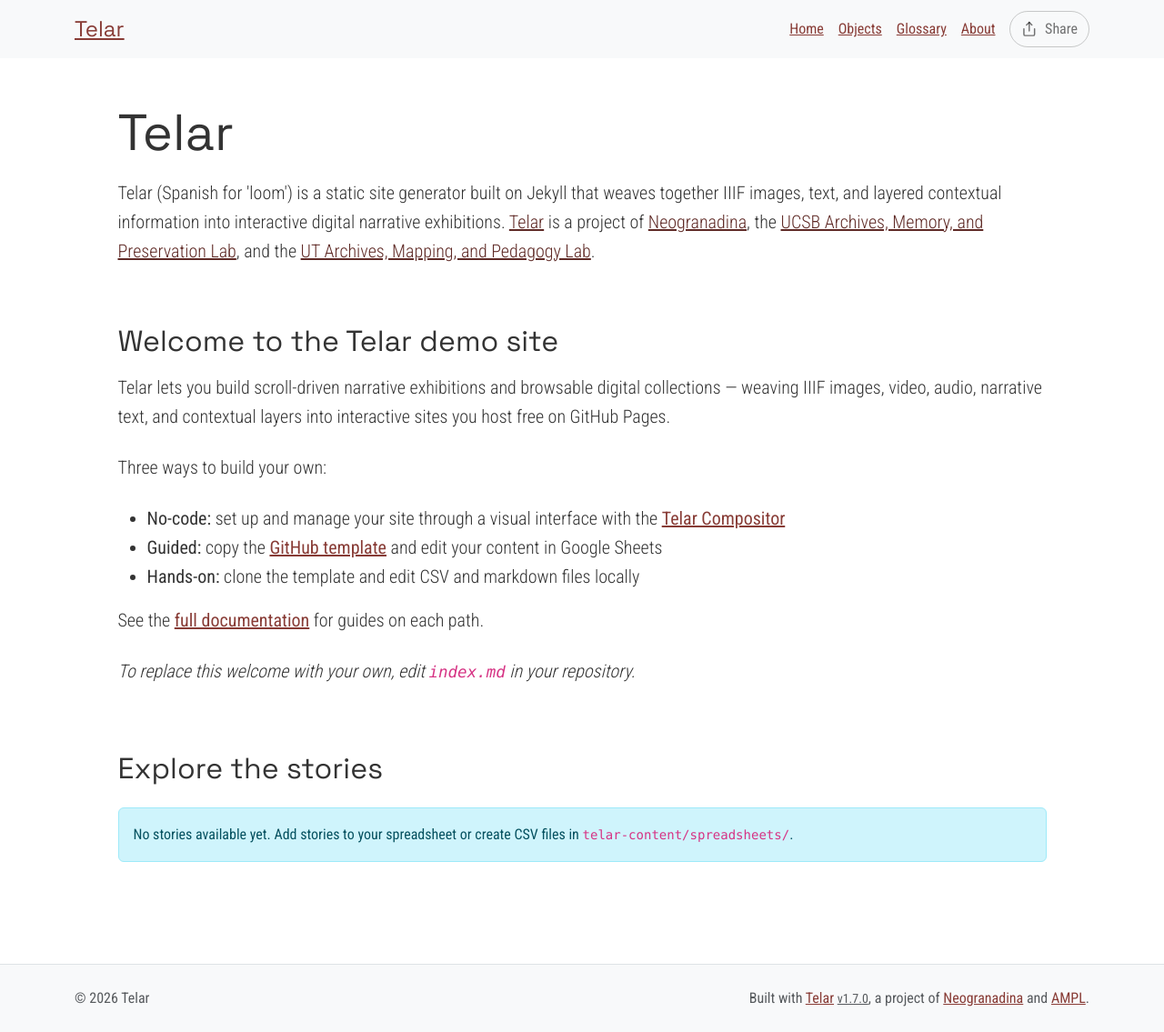
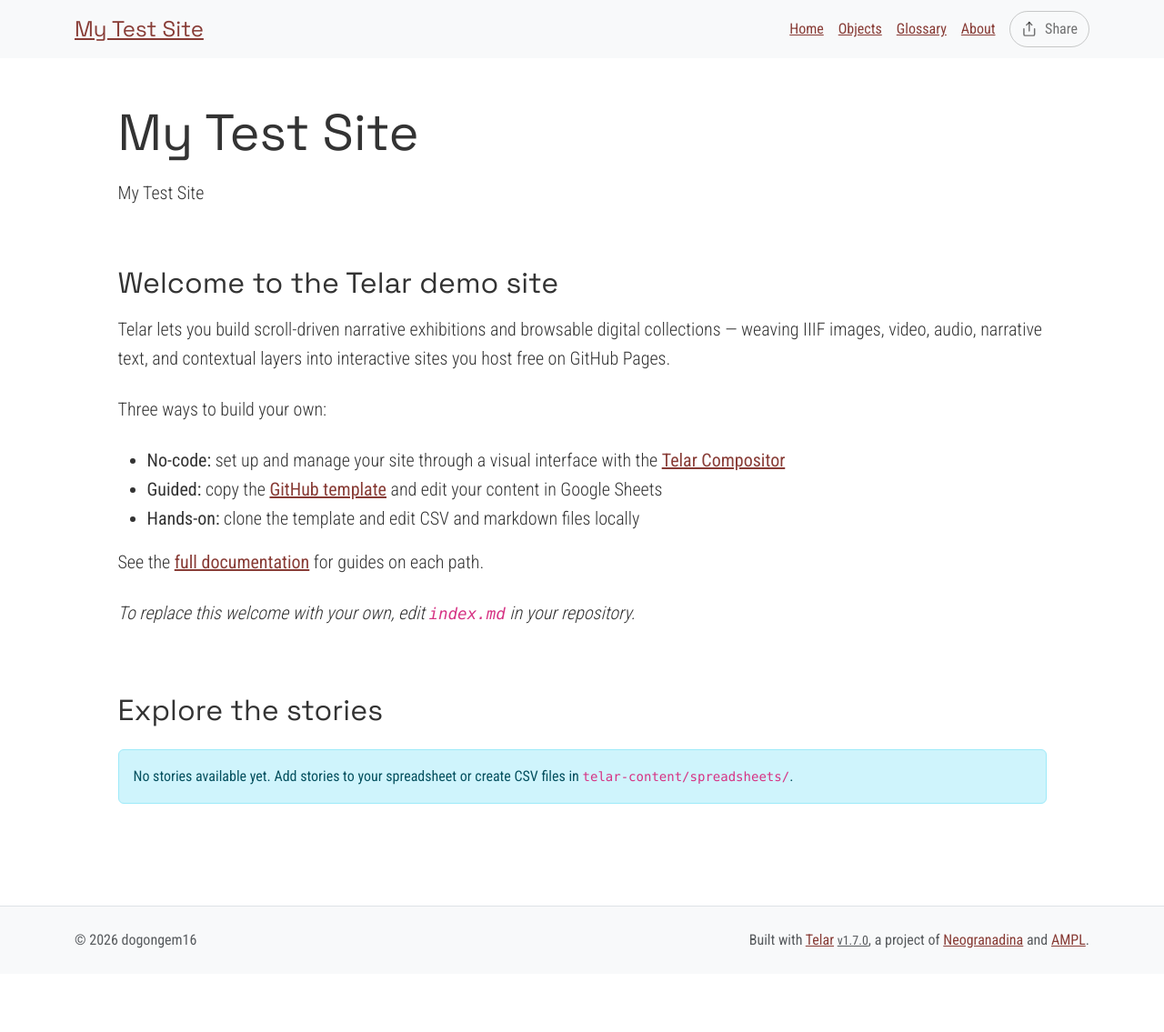
Before and after one commit to dogongem16/my-test-site, a Jekyll site: the page built from index.md, in a window 1280 px wide. Shown: the whole page at 91% size. Built offline with Jekyll 4.4.1, drawn with Linux system fonts in a browser that asks for light colours; after the commit the page ends 1071 px from its top, so only the background shows below that.

Commit message:
Set up site configuration and starter content

```diff
--- a/_config.yml
+++ b/_config.yml
@@ -2,11 +2,11 @@
 # https://telar.org
 
 # Site Settings
-title: "Telar"
-description: "Telar (Spanish for 'loom') is a static site generator built on Jekyll that weaves together IIIF images, text, and layered contextual information into interactive digital narrative exhibitions. <a href='https://github.com/UCSB-AMPLab/telar'>Telar</a> is a project of <a href='https://neogranadina.org'>Neogranadina</a>, the <a href='https://ampl.clair.ucsb.edu/'>UCSB Archives, Memory, and Preservation Lab</a>, and the <a href='https://liberalarts.utexas.edu/history/'>UT Archives, Mapping, and Pedagogy Lab</a>."
-url: "https://ampl.clair.ucsb.edu"
-baseurl: "/telar"
-author: ""
+title: "My Test Site"
+description: "My Test Site"
+url: "https://dogongem16.github.io"
+baseurl: "/my-test-site"
+author: "dogongem16"
 email: ""
 telar_theme: "trama" # Options: trama, paisajes, neogranadina, santa-barbara, austin, or custom
 logo: ""
@@ -18,7 +18,7 @@
   show_on_homepage: true # Set to false to hide stories section from homepage (stories still accessible via direct URL)
   show_story_steps: true # Set to false to hide "Step X" overlay in stories
   show_object_credits: true # Set to true to display object credits badge (bottom-left corner, dismissable)
-  include_demo_content: true # Fetch demo stories from content.telar.org. Switch this off to hide demo stories and their content.
+  include_demo_content: false # Fetch demo stories from content.telar.org. Switch this off to hide demo stories and their content.
 
 # Collection Interface Settings
 collection_interface:
@@ -45,7 +45,7 @@
 #    - If using GitHub Pages: GitHub Actions will automatically discover tab GIDs and fetch CSVs
 #    - If running locally: Run `python3 scripts/fetch_google_sheets.py` before building
 google_sheets:
-  enabled: true
+  enabled: false
   published_url: "https://docs.google.com/spreadsheets/d/e/2PACX-1vT9eeRoyQCr1j-1uDaWBm-rgZNXtn9A-mepL0I4dqDTx2-E_6gbVD-8x0DYDVhppiAzrFpd20_9cr3z/pubhtml"
 
 #
--- a/telar-content/spreadsheets/glossary.csv
+++ b/telar-content/spreadsheets/glossary.csv
@@ -2,6 +2,4 @@
 id_término,titulo,definición
 # Make it lower-case and avoid spaces.,# Please provide a title — this is required.,"Panel content: write text here, paste markdown, or the name of an .md file in /components/texts/glossary/ (the .md extension is required)"
 # Escríbelo en minúsculas y sin espacios.,# Incluye un título: este campo es obligatorio.,"Contenido del panel: escribe texto aquí, pega markdown, o indica un archivo archivo .md en /components/texts/glossary/ (la extensión .md es obligatoria)"
-telar,Telar,"Telar (Spanish for 'loom') is a minimal-computing framework that weaves together IIIF images, audio, video, and texts to create layered visual narratives for digital scholarship, public exhibitions, community storytelling, and classroom projects. Learn more at [Telar.org](https://telar.org)
-
-Telar es un marco de computación mínima que entreteje imágenes IIIF, audio, video y textos en narrativas visuales por capas para humanidades digitales, exposiciones públicas, narrativa comunitaria y proyectos en el salón de clase. Aprende más en [Telar.org](https://telar.org)"
+telar,Telar,"Telar (Spanish for 'loom') is a minimal-computing framework that weaves together IIIF images, audio, video, and texts to create layered visual narratives for digital scholarship, public exhibitions, community storytelling, and classroom projects. Learn more at [Telar.org](https://telar.org)"
--- a/telar-content/spreadsheets/plantilla_en_blanco.csv
+++ /dev/null
@@ -1,5 +0,0 @@
-paso,objeto,página,x,y,zoom,inicio_clip,fin_clip,bucle,texto_alt,pregunta,respuesta,boton_capa1,contenido_capa1,boton_capa2,contenido_capa2
-#,id_objeto de la pestaña objetos / objects,para objetos con múltiples páginas,Posición horizontal 0-1 (0.5 = centro),Posición vertical 0-1 (0.5 = centro),1.0 = imagen completa,"Tiempo de inicio para clips de video/audio, ej. ""1:30"" (m:ss) o ""90"" (segundos)",Tiempo de fin para clips de video/audio,sí para repetir el clip (loop),"Describe lo que se ve en esta vista ampliada para lectores de pantalla. Si se deja vacío, se usa la descripción de imagen del objeto.",Encabezado para este paso,Texto breve de 1-2 oraciones,"Texto opcional del botón (predeterminado: ""Saber más"")","Contenido del panel: escribe texto aquí, pega markdown, o indica ruta a archivo .md (ej. tu-historia/archivo.md)","Texto opcional del segundo botón (predeterminado: ""Profundizar más"")","Segundo panel: escribe texto aquí, pega markdown, o indica ruta a archivo .md"
-1,telar-placeholder,,,,,,,,,pregunta,respuesta,,,,
-2,telar-placeholder,,,,,,,,,pregunta,respuesta,,,,
-3,telar-placeholder,,,,,,,,,pregunta,respuesta,,,,
--- a/telar-content/spreadsheets/project.csv
+++ b/telar-content/spreadsheets/project.csv
@@ -3,4 +3,3 @@
 #,# Must match the tab name exactly. Use lowercase letters and hyphens (e.g. allegorical-woman),Story title,Optional subtitle,Optional attribution (supports markdown),"If ""yes"", then users will need the key you set in _config.yml to access this story."
 #,# Debe coincidir con el nombre de la pestaña exactamente. Usa letras minúsculas y guiones (p. ej. mujer-alegorica),Título de la historia,Subtítulo opcional,Atribución opcional (admite markdown),"Si ""sí"", los usuarios deberán utilizar la clave que fijes en _config.yml"
 1,blank_template,replace me with your title,,,FALSE
-2,plantilla_en_blanco,reemplázame con tu título,,,FALSE
```
Also changed, not shown: telar-content/texts/stories/plantilla_en_blanco/ejemplo-panel.md (deleted, +0 -9 lines).
